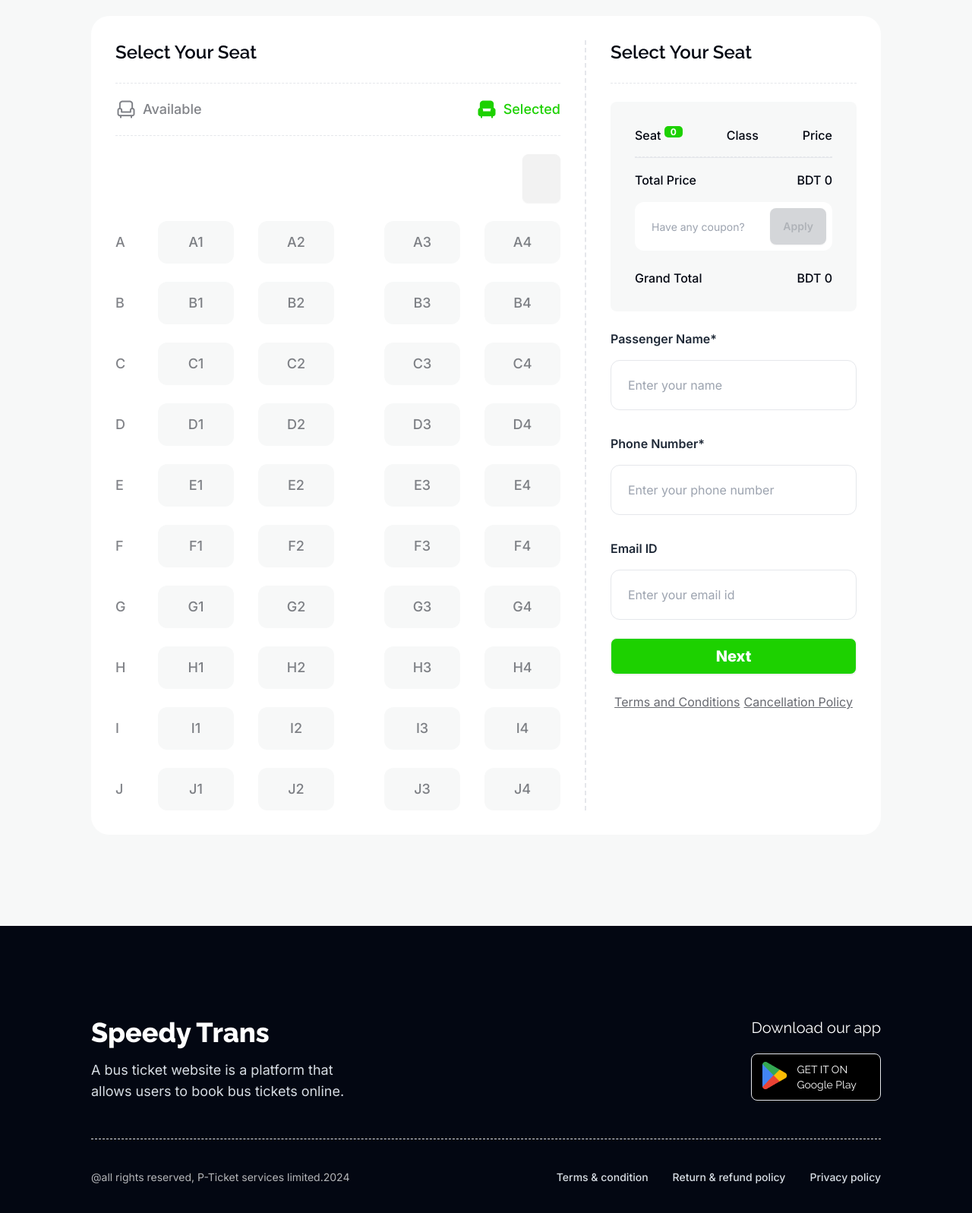
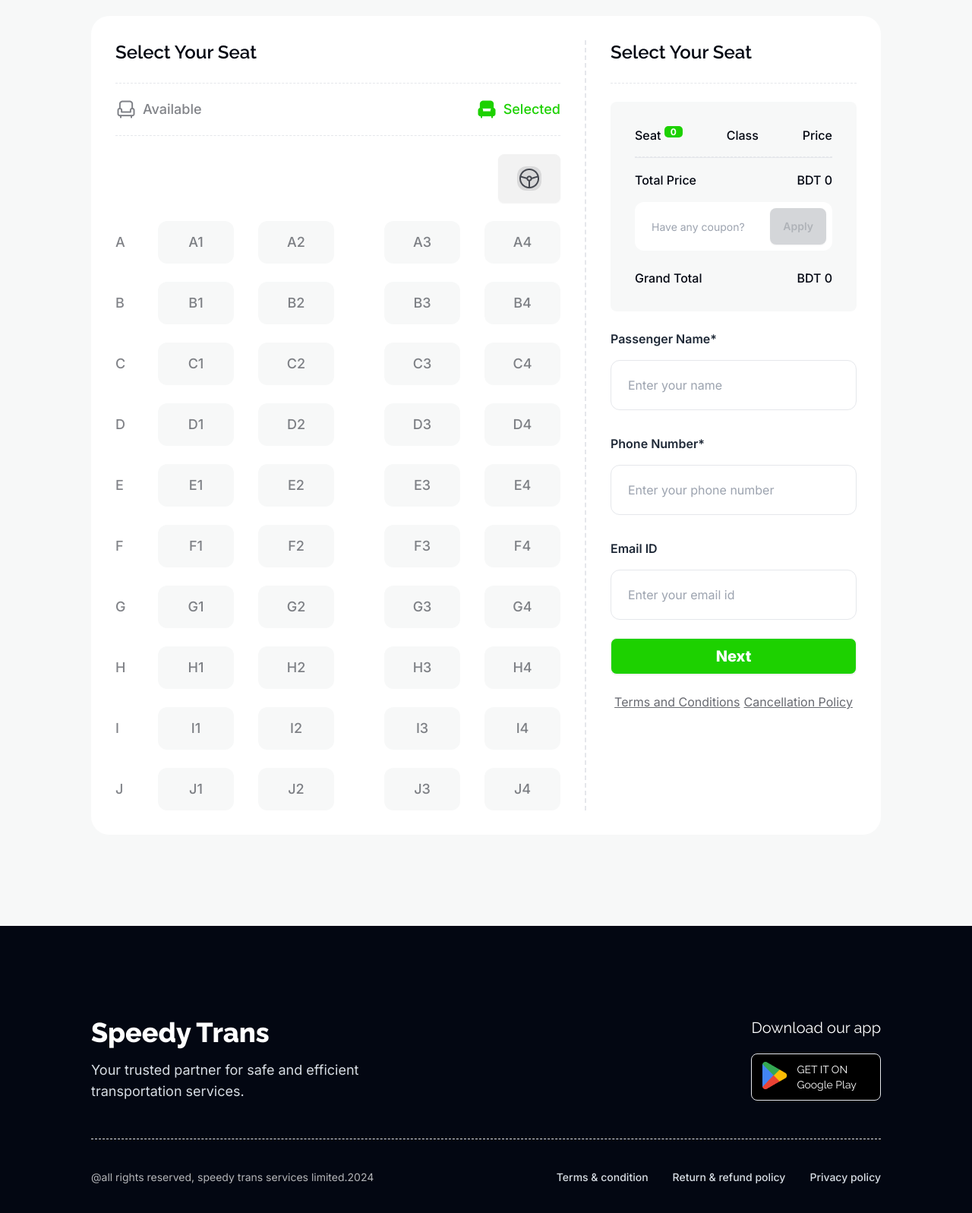
Before and after one commit to noushin-nusrat/bus-tickets, a plain HTML site: page index.html in a window 1280 px wide. Shown: the part 2132-3729 px from the top of the page at 76% size. Drawn offline with nearby package versions, Linux system fonts and the light colour scheme.

Commit message:
fixed some bug

```diff
--- a/index.html
+++ b/index.html
@@ -133,9 +133,7 @@
                 <!-- heading part -->
                 <div class="pt-14 lg:pt-[120px] text-center">
                     <h1 class="font-raleway text-xl lg:text-[40px] font-bold text-[#030712]">Speedy Trans</h1>
-                    <p class="lg:text-lg lg:w-[691px] mx-auto my-6 text-[rgba(3,7,18,0.6)]">You can access information
-                        about bus schedules,
-                        locations, amenities, and reviews, and make informed decisions about your trip.</p>
+                    <p class="lg:text-lg lg:w-[691px] mx-auto my-6 text-[rgba(3,7,18,0.6)]">Reliable buses ensuring swift journeys with utmost safety, comfort, and peace of mind for passengers.</p>
                 </div>
                 <div
                     class="my-6 bg-[#FFFFFF] relative rounded-3xl py-8 pl-8 pr-[63px] flex flex-col lg:flex-row justify-between items-center">
@@ -200,7 +198,7 @@
                         </div>
                         <div class=" flex w-full justify-end mt-6">
                             <div class="btn btn-lg">
-                                <img class="rounded-xl bg-[rgba(3,7,18,0.1)]" src="ex-icon/Vector.png" alt="">
+                                <img class="rounded-xl bg-[rgba(3,7,18,0.1)]" src="./images/wheel.png" alt="">
                             </div>
                         </div>
                         <div id="allSeats" class="font-medium flex flex-col gap-6 text-lg text-[rgba(3,7,18,0.5)] mt-6">
@@ -564,9 +562,7 @@
             <div class="flex justify-between w-full pb-12 border-dashed border-b">
                 <aside>
                     <h2 class="font-raleway font-extrabold text-4xl text-white mb-4">Speedy Trans</h2>
-                    <p class="max-w-[374px] text-lg">A bus ticket website is a platform that allows users to book bus
-                        tickets
-                        online.</p>
+                    <p class="max-w-[374px] text-lg"> Your trusted partner for safe and efficient transportation services.</p>
                 </aside>
                 <nav class="font-raleway text-white">
                     <h6 class="text-xl mb-5">Download our app</h6>
@@ -584,7 +580,7 @@
 
             <div class="flex justify-between w-full mt-8">
                 <div>
-                    <p class="text-[rgba(255,255,255,0.7)]">@all rights reserved, P-Ticket services limited.2024</p>
+                    <p class="text-[rgba(255,255,255,0.7)]">@all rights reserved, speedy trans services limited.2024</p>
                 </div>
                 <div class="flex gap-8  font-medium"">
                     <p>Terms & condition</p>
```
